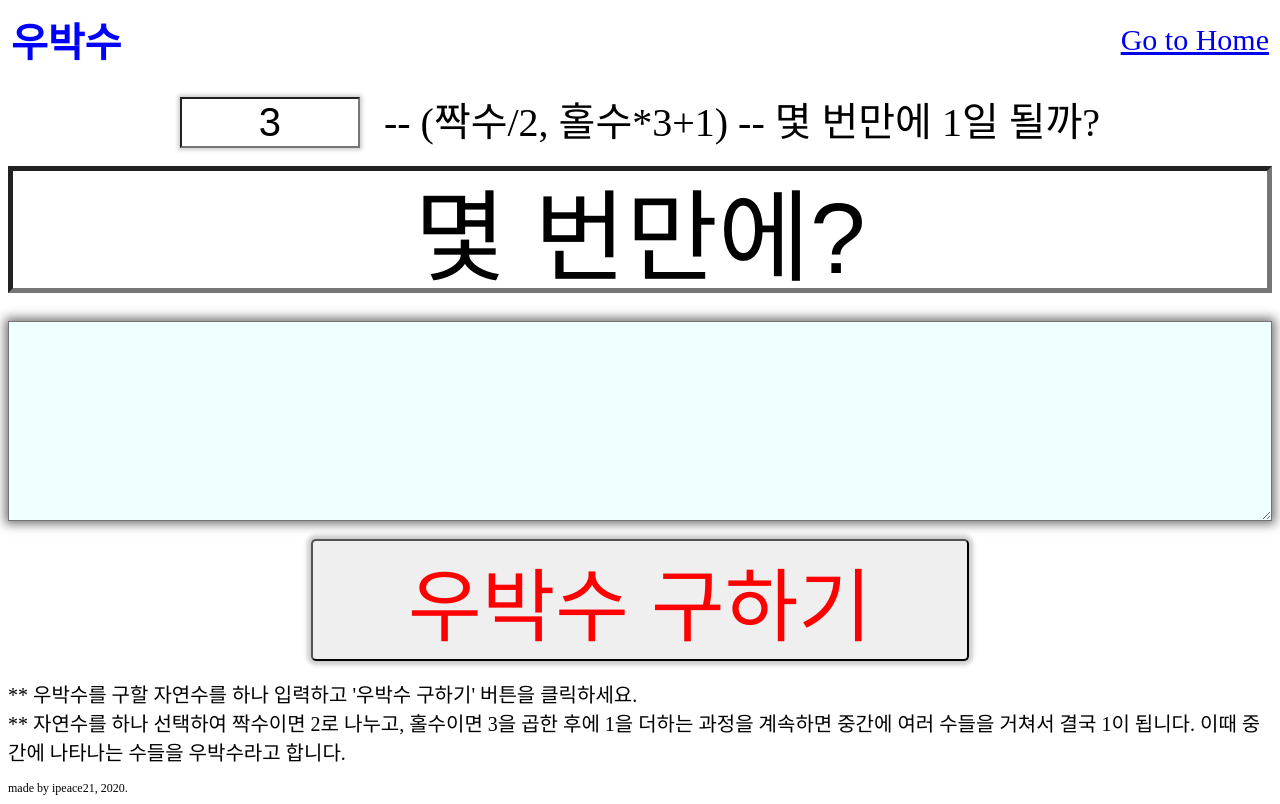
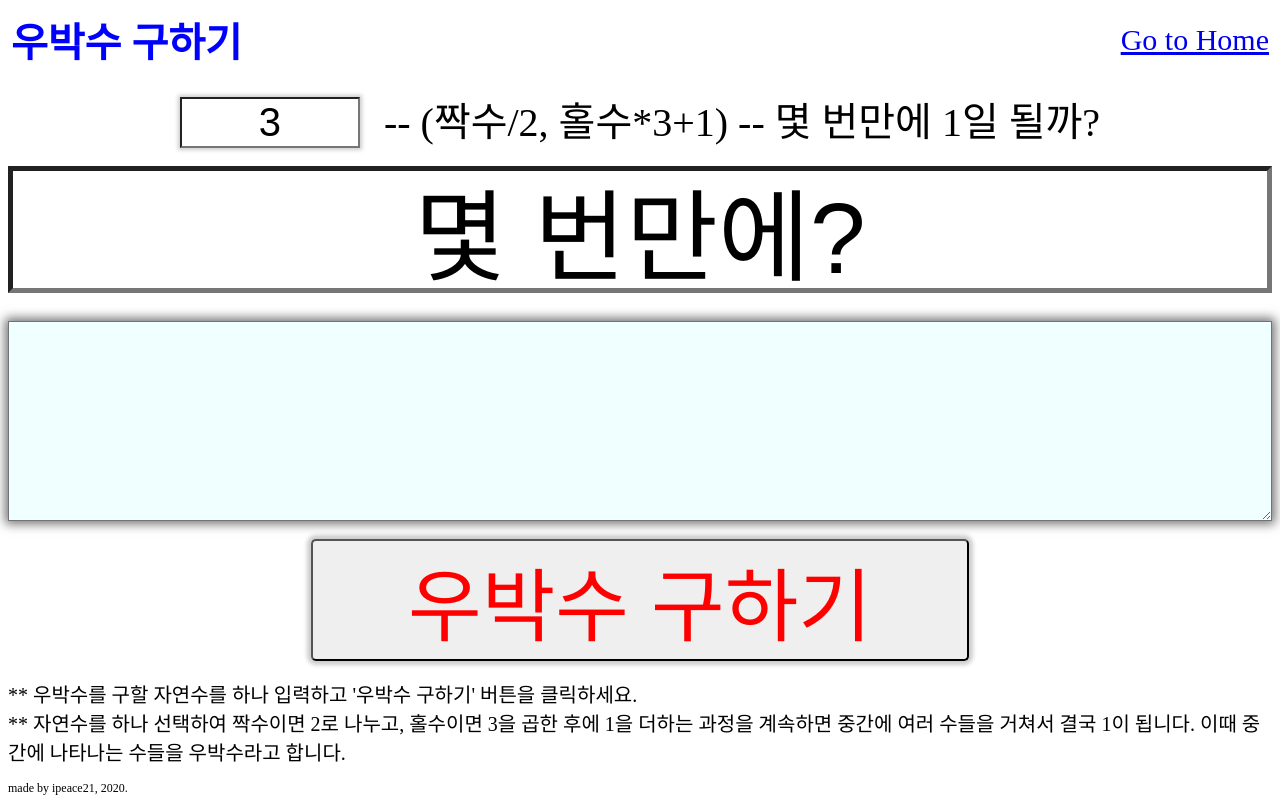
Before and after one commit to ipeace21/numberchoice, a plain HTML site: page hailstone.html in a window 1280 px wide. Drawn offline with Linux system fonts and the light colour scheme.

Commit message:
Update hailstone.html

```diff
--- a/hailstone.html
+++ b/hailstone.html
@@ -1,14 +1,14 @@
 <html>
   <head>
     <meta charset="utf-8">
-    <title>우박수</title>
+    <title>우박수 구하기</title>
   </head>
 
 
   <body>
     <div style = "text-align:center;">
     <table style="width:100%;"><tr style="width:100%;">
-      <td style = "width:80%; text-align:left; font-size:40px; color:blue;"><b>우박수</b></td>
+      <td style = "width:80%; text-align:left; font-size:40px; color:blue;"><b>우박수 구하기</b></td>
       <td style = "width:20%; text-align:right; font-size:30px;"><a href="index.html">Go to Home</a></td>
     </tr></table><br>
 
```
